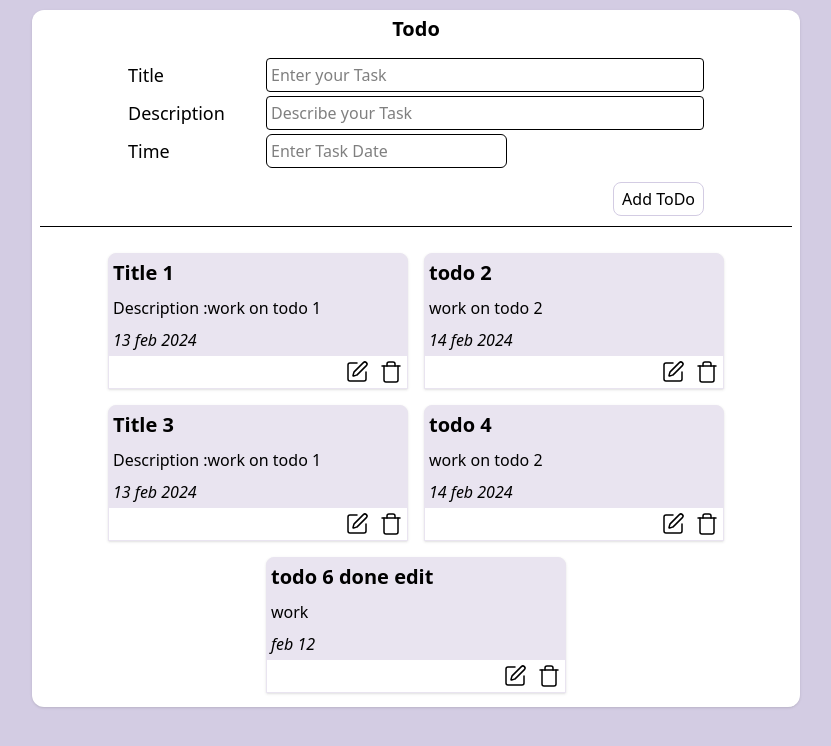
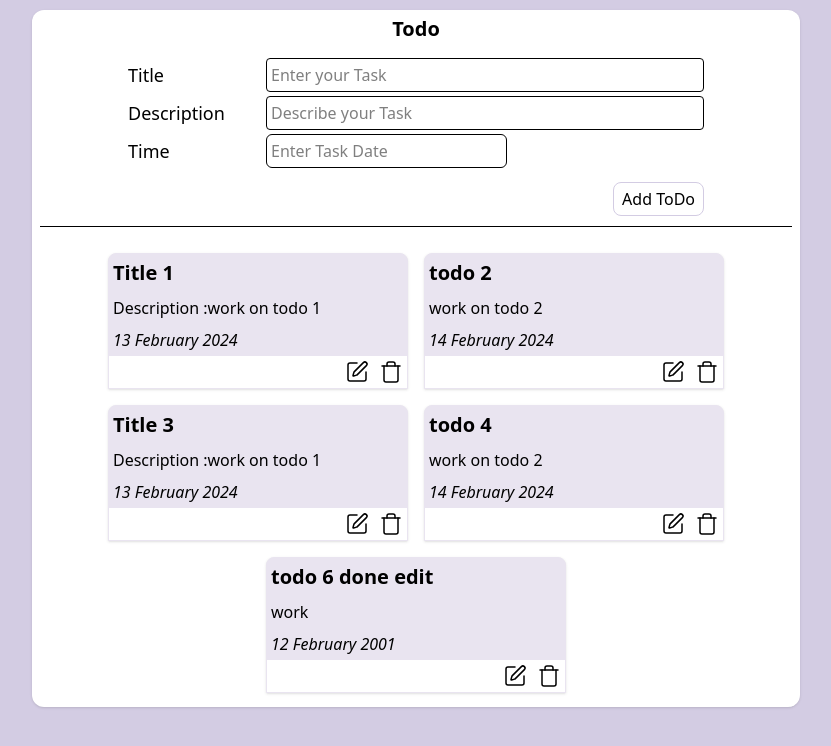
Before and after one commit to zeidkazi/todo_assignment, a React (Vite) app: page / in a window 1280 px wide. Shown: the top 746 px of the page, without its empty margins (224-1055 px from the left). Built offline with nearby package versions, Linux system fonts and the light colour scheme; data requests are answered from the project's data file.

Commit message:
Modify: date-fns for format date

```diff
--- a/src/components/TodoCard.tsx
+++ b/src/components/TodoCard.tsx
@@ -4,6 +4,7 @@ import { Edit, Trash } from "lucide-react";
 import { useMutation, useQueryClient } from "@tanstack/react-query";
 import { deleteTodo } from "../api/api";
 import EditModal from "./EditModal";
+import { format } from "date-fns";
 
 const TodoCard: React.FC<TodoCardProps> = ({ todo, id }) => {
   const [isEditActive, setIsEditActive] = useState<boolean>(false);
@@ -16,6 +17,12 @@ const TodoCard: React.FC<TodoCardProps> = ({ todo, id }) => {
     },
   });
 
+  const formatDate = (date:Date)=>{
+    return format(date,"dd MMMM yyyy")
+  }
+
+
+
   return (
     <div
       className="bg-primary border border-primary flex flex-col w-full max-w-max rounded-t-lg shadow"
@@ -24,7 +31,7 @@ const TodoCard: React.FC<TodoCardProps> = ({ todo, id }) => {
       <div className="p-xs flex flex-col gap-sm">
         <p className=" text-large md:text-xlarge font-bold">{todo.title}</p>
         <p className="">{todo.description}</p>
-        <p className="italic">{todo.time}</p>
+        <p className="italic">{formatDate(todo.time)}</p>
       </div>
       <div className="bg-white p-xs flex items-center justify-end gap-base">
         <button className="">
```
